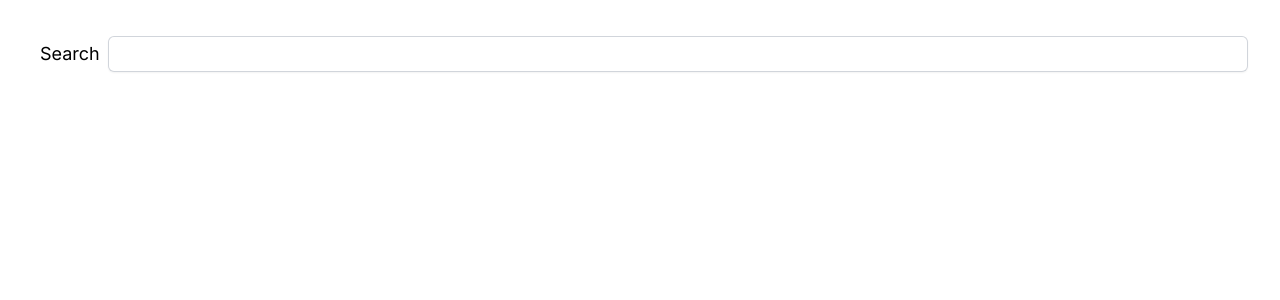
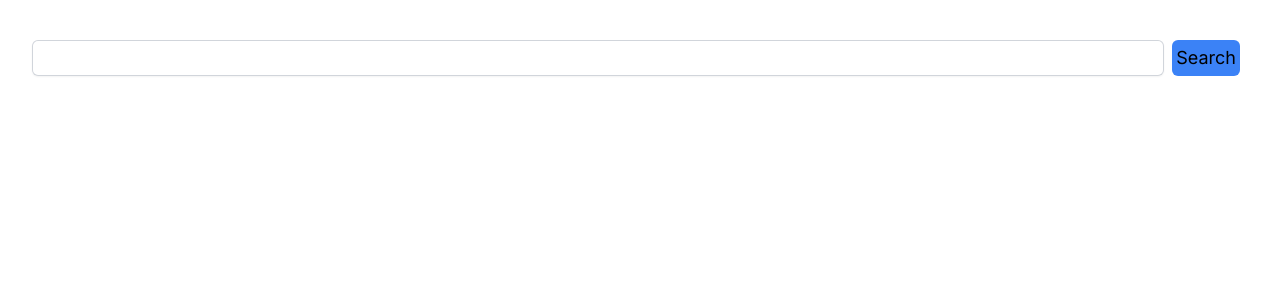
Before and after one commit to denny1011133/probable-octo-rotary-phone, a Next.js app: page / in a window 1280 px wide. Shown: the top 300 px of the page. Built offline with nearby package versions, Linux system fonts and the light colour scheme.

Commit message:
feat: create search api endpoint

```diff
--- /dev/null
+++ b/app/api/repos/route.js
@@ -0,0 +1,16 @@
+import { NextResponse } from 'next/server';
+
+export async function GET(request) {
+  const searchQuery = 'topic:python'; //TODO
+  const accessToken = process.env.GITHUB_ACCSEETOKEN;
+  const apiUrl = `https://api.github.com/search/repositories?q=${encodeURIComponent(
+    searchQuery
+  )}`;
+  const res = await fetch(apiUrl, {
+    headers: {
+      Authorization: `token ${accessToken}`,
+    },
+  });
+  const resToJSON = await res.json();
+  return NextResponse.json({ response: resToJSON });
+}
--- a/app/page.js
+++ b/app/page.js
@@ -1,14 +1,21 @@
 export default function HomePage() {
   return (
+    <>
       <div className="flex flex-row w-full items-center p-8 ">
-      <label htmlFor="search" className="text-lg m-2 ">
-        Search
-      </label>
         <input
+          onChange={null}
           type="text"
           id="search"
           className="px-2 flex-1 rounded-md border-0 py-1.5 text-gray-900 shadow-sm ring-1 ring-inset ring-gray-300 placeholder:text-gray-400 focus:ring-2 focus:ring-inset focus:ring-indigo-600 sm:text-sm sm:leading-6"
         />
+        <label
+          htmlFor="search"
+          className="text-lg m-2 bg-blue-500 rounded-md p-1"
+        >
+          Search
+        </label>
       </div>
+      <ul role="list" className="divide-y divide-gray-100"></ul>
+    </>
   );
 }
```
Lines whose indentation alone changed are shown as unchanged.
